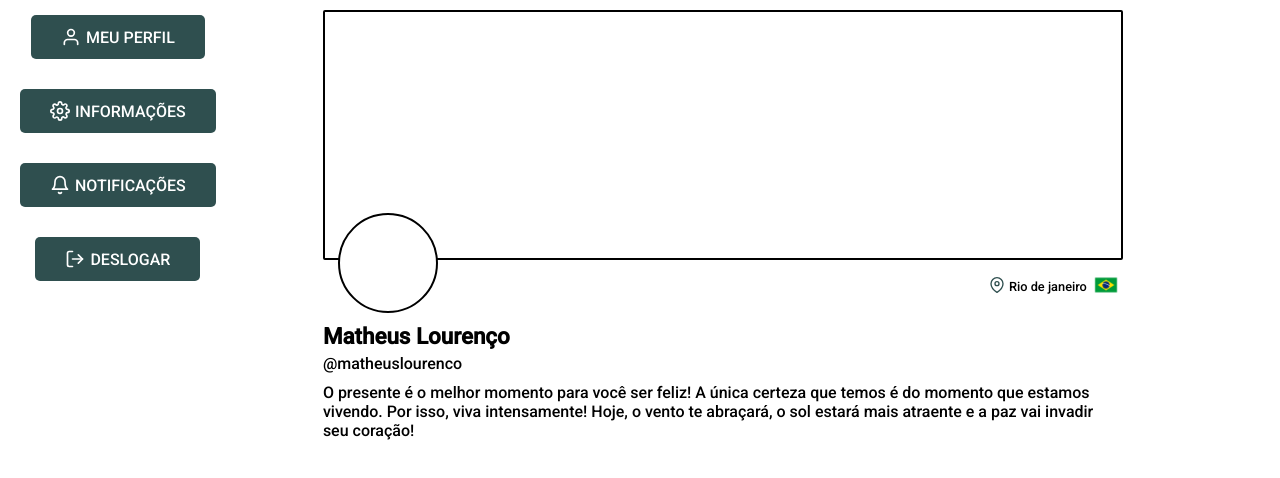
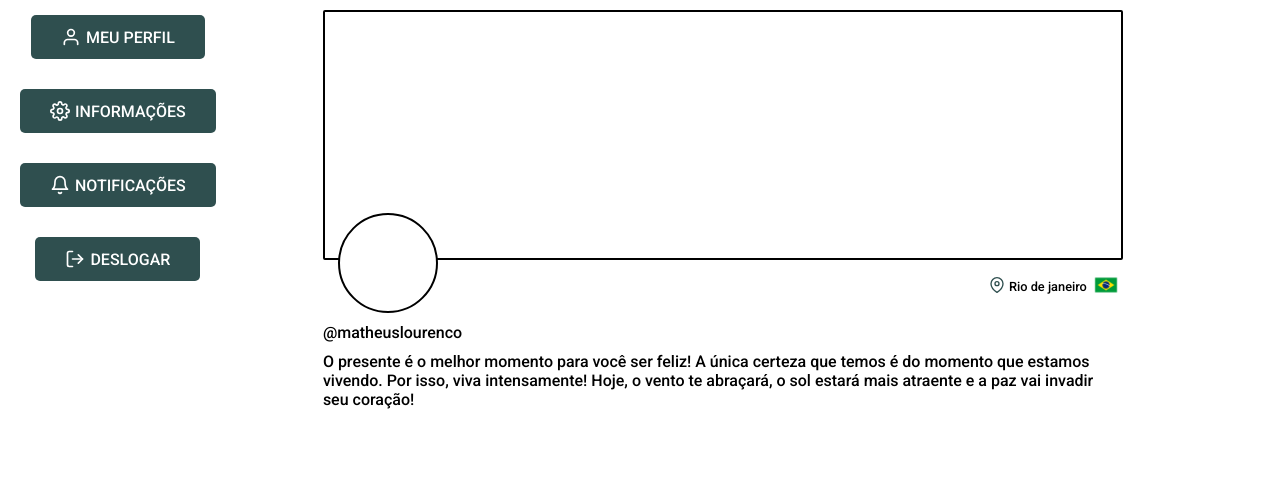
Before and after one commit to MathLouren/Rede-social, a Vue app: page /usuario/profile in a window 1280 px wide. Shown: the top 478 px of the page. Built offline with nearby package versions, Linux system fonts and the light colour scheme.

Commit message:
nome perfil vuex

```diff
--- a/src/views/usuario/EditarUsuario.vue
+++ b/src/views/usuario/EditarUsuario.vue
@@ -46,7 +46,7 @@
                             <label for="mudarSenha">Editar Senha</label>
                             <input type="password"  name="mudarSenha" placeholder="Senha Atual">
                             <input type="password"  name="mudarSenha" placeholder="Nova Senha">
-                            <input type="password"  name="mudarSenha" placeholder="Nova Senha">
+                            <input type="password"  name="mudarSenha" placeholder="Nova Senha" v-model="password">
                             <button class="btn" @click.prevent="atualizarUsuario" @click="fecharModal">Mudar Nome</button>
                           </div>
                         </div>
--- a/src/views/usuario/UsuarioPerfil.vue
+++ b/src/views/usuario/UsuarioPerfil.vue
@@ -16,7 +16,7 @@
       </div>
     </div>
     <div class="info_name">
-        <p class="name">Matheus Lourenço</p>
+        <p class="name">{{this.$store.state.user.name}}</p>
         <p class="id">@matheuslourenco</p>
       </div>
     <div class="desc">
```
